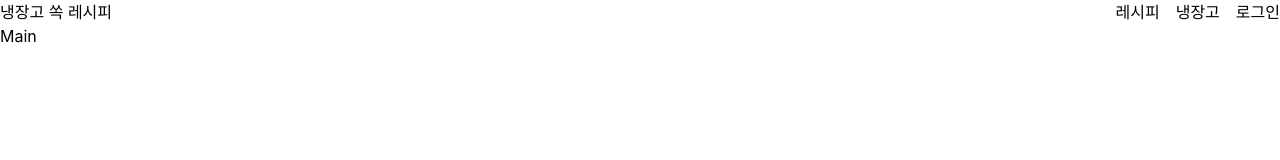
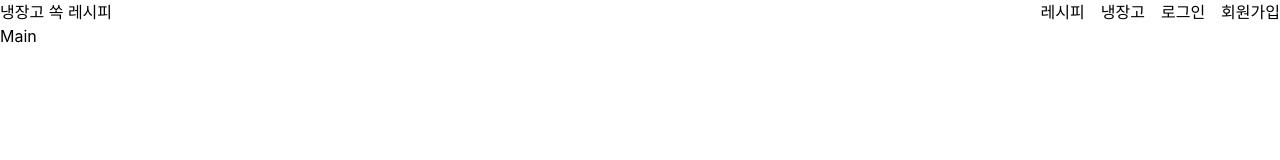
Before and after one commit to wisdom-13/recipe-book, a React (Create React App) app: page / in a window 1280 px wide. Shown: the top 160 px of the page. Built offline with nearby package versions, Linux system fonts and the light colour scheme; no server answers.

Commit message:
일반 이메일 로그인

```diff
--- a/src/api/firebase.js
+++ b/src/api/firebase.js
@@ -1,5 +1,5 @@
 import { initializeApp } from "firebase/app";
-import { getAuth, signInWithPopup, GoogleAuthProvider, createUserWithEmailAndPassword } from "firebase/auth";
+import { getAuth, signInWithPopup, GoogleAuthProvider, createUserWithEmailAndPassword, signInWithEmailAndPassword } from "firebase/auth";
 
 const firebaseConfig = {
   apiKey: process.env.REACT_APP_FIREBASE_API_KEY,
@@ -19,12 +19,24 @@ export function gooleLogin() {
     }).catch(console.error);
 }
 
-export function login(email, password) {
-  createUserWithEmailAndPassword(auth, email, password)
+export function join(email, password) {
+  return createUserWithEmailAndPassword(auth, email, password)
     .then((userCredential) => {
-
       const user = userCredential.user;
       console.log(user);
     })
-    .catch(console.error);
+    .catch((error) => {
+      alert(`${error.code} : ${error.message}`);
+    });
 }
+
+export function login(email, password) {
+  signInWithEmailAndPassword(auth, email, password)
+    .then((userCredential) => {
+      const user = userCredential.user;
+      console.log(user);
+    })
+    .catch((error) => {
+      alert(`${error.code} : ${error.message}`);
+    });
+}
--- a/src/component/Navbar.jsx
+++ b/src/component/Navbar.jsx
@@ -1,6 +1,5 @@
 import React from 'react';
 import { Link } from 'react-router-dom';
-import { login } from '../api/firebase'
 
 export default function Navbar() {
   return (
@@ -11,8 +10,8 @@ export default function Navbar() {
       <nav className='flex gap-4'>
         <Link to='/recipe'>레시피</Link>
         <Link to='/'>냉장고</Link>
-        <Link to='/member'>로그인</Link>
-        {/* <button onClick={login}>로그인</button> */}
+        <Link to='/member/login'>로그인</Link>
+        <Link to='/member/join'>회원가입</Link>
       </nav>
     </header>
   );
--- a/src/index.js
+++ b/src/index.js
@@ -17,7 +17,7 @@ const router = createBrowserRouter([
     errorElement: <NotFound />,
     children: [
       { index: true, path: '/', element: <Main /> },
-      { path: '/member', element: <Member /> },
+      { path: '/member/:type', element: <Member /> },
       { path: '/recipe', element: <AllRecipe /> },
       {
         path: '/recipe/:id',
--- a/src/pages/Member.jsx
+++ b/src/pages/Member.jsx
@@ -1,10 +1,13 @@
 import React from 'react';
 import { useState } from 'react';
-import { login } from '../api/firebase';
+import { useParams } from 'react-router';
+import { login, join, gooleLogin } from '../api/firebase';
 
 export default function Member() {
+  const { type } = useParams();
 
   const [member, setMember] = useState({});
+  // const [message, setMessage] = useState('');
 
 
   const handelChange = (e) => {
@@ -12,19 +15,29 @@ export default function Member() {
     setMember((mem) => ({ ...mem, [name]: value }))
   }
 
-  const handleSubmit = (e) => {
+  const handleJoin = (e) => {
     e.preventDefault();
-    console.log(member)
+    join(member.id, member.pw);
+  };
+
+  const handleLogin = (e) => {
+    e.preventDefault();
     login(member.id, member.pw);
   };
+
   return (
     <section>
-      <h2>로그인 / 회원가입</h2>
-      <form className='flex flex-col px-12' onSubmit={handleSubmit}>
-        <input type='text' name='id' placeholder='ID' value={member.id} onChange={handelChange}></input>
-        <input type='password' name='pw' placeholder='Password' value={member.pw} onChange={handelChange}></input>
-        <button>회원가입</button>
+      <h2 className='text-2xl'>{type == 'join' ? '회원가입' : '로그인'}</h2>
+      <form className='flex flex-col px-12'>
+        <input type='text' name='id' placeholder='ID' value={member.id || ""} onChange={handelChange}></input>
+        <input type='password' name='pw' placeholder='Password' value={member.pw || ""} onChange={handelChange}></input>
+        {/* {message && <p>{message}</p>} */}
+        {type == 'join'
+          ? <button className='h-10 px-6 font-semibold rounded-md bg-black text-white' onClick={handleJoin} type='button'>회원가입</button>
+          : <button className='h-10 px-6 font-semibold rounded-md bg-black text-white' onClick={handleLogin} type='button'>로그인</button>}
       </form>
+
+      <button onClick={gooleLogin}>구글 로그인</button>
     </section>
   );
 }
```
